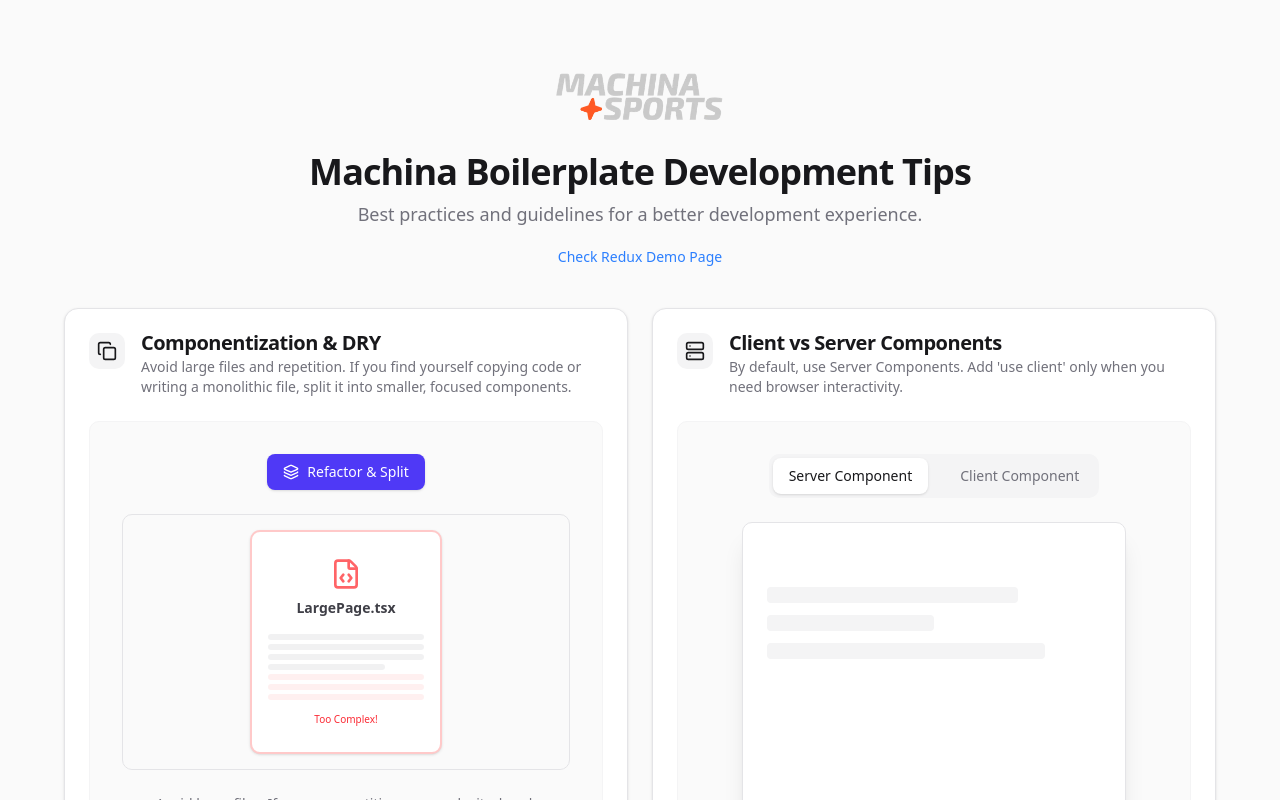
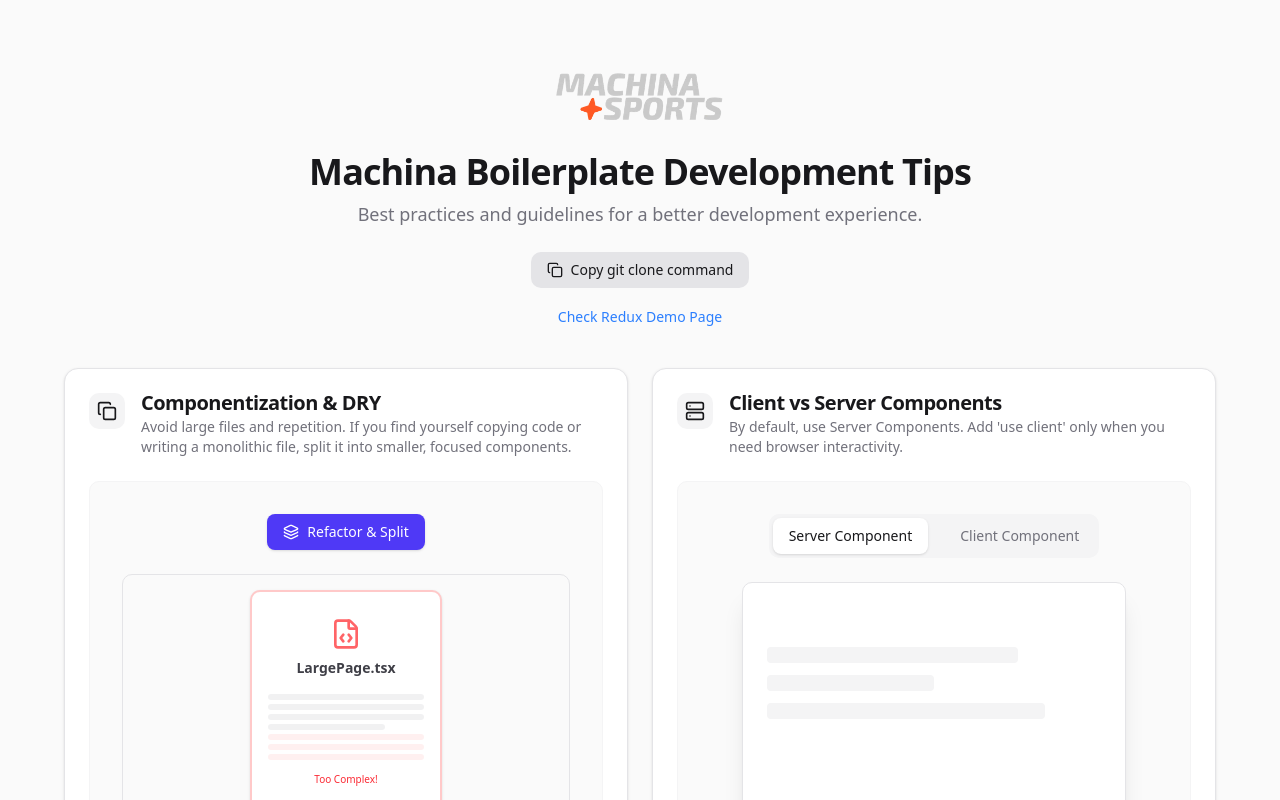
Before and after one commit to machina-sports/machina-boilerplate, a Next.js app: page / in a window 1280 px wide. Shown: the top 800 px of the page. Built offline with nearby package versions, Linux system fonts and the light colour scheme.

Commit message:
git clone copy

```diff
--- a/app/page.tsx
+++ b/app/page.tsx
@@ -1,13 +1,24 @@
 'use client';
 
 import Image from 'next/image';
-import { Copy, Server, Type, Zap, ShieldCheck } from 'lucide-react';
+import { Copy, Server, Type, Zap, ShieldCheck, Check } from 'lucide-react';
+import { useState } from 'react';
 import { TipCard } from './components/tips/TipCard';
 import { ClientServerVisual } from './components/tips/ClientServerVisual';
 import { ComponentStructureVisual } from './components/tips/ComponentStructureVisual';
 import { ArchitectureVisual } from './components/tips/ArchitectureVisual';
 
 const TipsPage = () => {
+  const [copied, setCopied] = useState(false);
+
+  const handleCopy = () => {
+    const gitCloneCommand = 'git clone git@github.com:machina-sports/machina-frontend-boilerplate.git';
+    navigator.clipboard.writeText(gitCloneCommand).then(() => {
+      setCopied(true);
+      setTimeout(() => setCopied(false), 2000);
+    });
+  };
+
   return (
     <main className="flex min-h-screen flex-col items-center justify-start gap-10 bg-zinc-50 px-6 py-16 text-zinc-900 dark:bg-zinc-950 dark:text-zinc-50">
 
@@ -27,6 +38,31 @@
           <p className="text-zinc-500 dark:text-zinc-400 text-lg">
             Best practices and guidelines for a better development experience.
           </p>
+
+          {/* Git Clone Button */}
+          <div className="pt-4 flex justify-center">
+            <button
+              onClick={handleCopy}
+              className={`flex items-center gap-2 px-4 py-2 rounded-lg text-sm font-medium transition-colors ${
+                copied
+                  ? 'bg-green-500 dark:bg-green-600 text-white'
+                  : 'bg-zinc-200 dark:bg-zinc-800 text-zinc-900 dark:text-zinc-50 hover:bg-zinc-300 dark:hover:bg-zinc-700'
+              }`}
+            >
+              {copied ? (
+                <>
+                  <Check size={16} />
+                  Copied!
+                </>
+              ) : (
+                <>
+                  <Copy size={16} />
+                  Copy git clone command
+                </>
+              )}
+            </button>
+          </div>
+
           <div className="pt-2">
             <a href="/redux-demo" className="text-sm text-blue-500 hover:underline">
                Check Redux Demo Page
--- /dev/null
+++ b/k8s/ingress.yaml
@@ -0,0 +1,25 @@
+apiVersion: networking.k8s.io/v1
+kind: Ingress
+metadata:
+  name: machina-frontend-boilerplate
+  namespace: machina-frontend-boilerplate
+  annotations:
+    kubernetes.io/ingress.class: nginx
+    nginx.ingress.kubernetes.io/force-ssl-redirect: "true"
+    nginx.ingress.kubernetes.io/ssl-redirect: "true"
+spec:
+  tls:
+    - hosts:
+        - machina-frontend-boilerplate.org.machina.gg
+      secretName: wildcard-org-machina-tls
+  rules:
+    - host: machina-frontend-boilerplate.org.machina.gg
+      http:
+        paths:
+          - path: /
+            pathType: Prefix
+            backend:
+              service:
+                name: machina-frontend-boilerplate
+                port:
+                  number: 80
```
Also changed, not shown: 1 other file (tests, documents, lock files or other folders).
